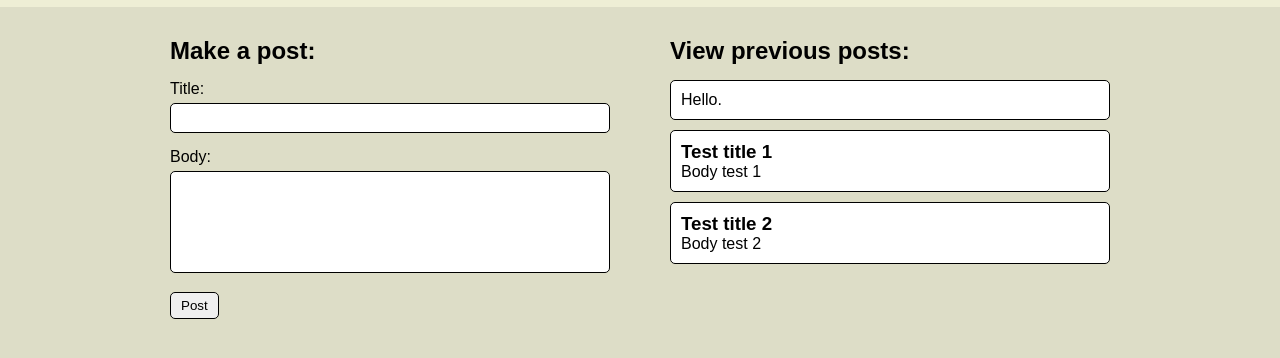
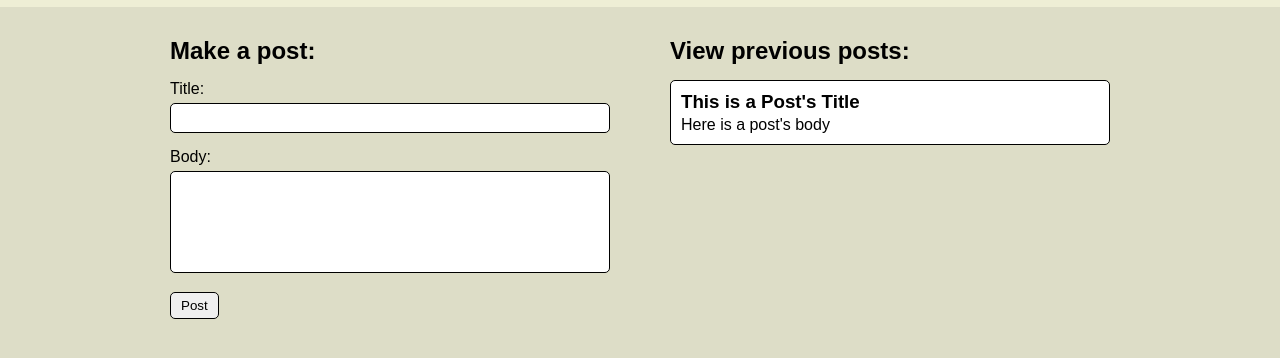
Before and after one commit to aliaksandr-z/csci-xss-demo, a website: page index.html in a window 1280 px wide. Shown: the part 58-416 px from the top of the page. Drawn offline with nearby package versions, Linux system fonts and the light colour scheme.

Commit message:
fixed duplicate posts issue and edited dummy posts

```diff
--- a/app.js
+++ b/app.js
@@ -1,22 +1,4 @@
-// dummy posts
-var postsDummy = [
-  { title: "Test title 1", body: "Body test 1" },
-  { title: "Test title 2", body: "Body test 2" },
-];
-
 var posts = [];
-
-function showPostsDummy() {
-  for (var i = 0; i < postsDummy.length; i++) {
-    var html =
-      "<div class='single-post'><h3>" +
-      postsDummy[i].title +
-      "</h3><p>" +
-      postsDummy[i].body +
-      "</p></div>";
-    $(".posts").append(html);
-  }
-}
 
 function showPosts() {
   for (var i = 0; i < posts.length; i++) {
@@ -26,13 +8,11 @@ function showPosts() {
       "</h3><p>" +
       posts[i].body +
       "</p></div>";
-    $(".posts").append(html);
   }
+  $(".posts").append(html);
 }
 
-showPostsDummy();
-
-var form = document.getElementById("form");
+const form = document.getElementById("form");
 
 form.addEventListener("submit", function (event) {
   event.preventDefault();
--- a/index.html
+++ b/index.html
@@ -27,7 +27,8 @@
         <div class="posts">
             <h2>View previous posts:</h2>
             <div class="single-post">
-                <p>Hello.</p>
+                <h3>This is a Post's Title</h3>
+                <p>Here is a post's body</p>
             </div>
         </div>
     </div>
--- a/style.css
+++ b/style.css
@@ -30,6 +30,10 @@ header {
   margin-bottom: 15px;
 }
 
+.posts p {
+  padding-top: 3px; /* space between a post's title and body */
+}
+
 /* input boxes */
 .form-input input,
 .form-input textarea {
@@ -43,7 +47,7 @@ header {
   resize: none;
 }
 
-/* input boxes, change color on click*/
+/* input boxes, change color on click */
 .form-input input:focus,
 .form-input textarea:focus {
   border: 1px solid rgb(27, 30, 226);
```
